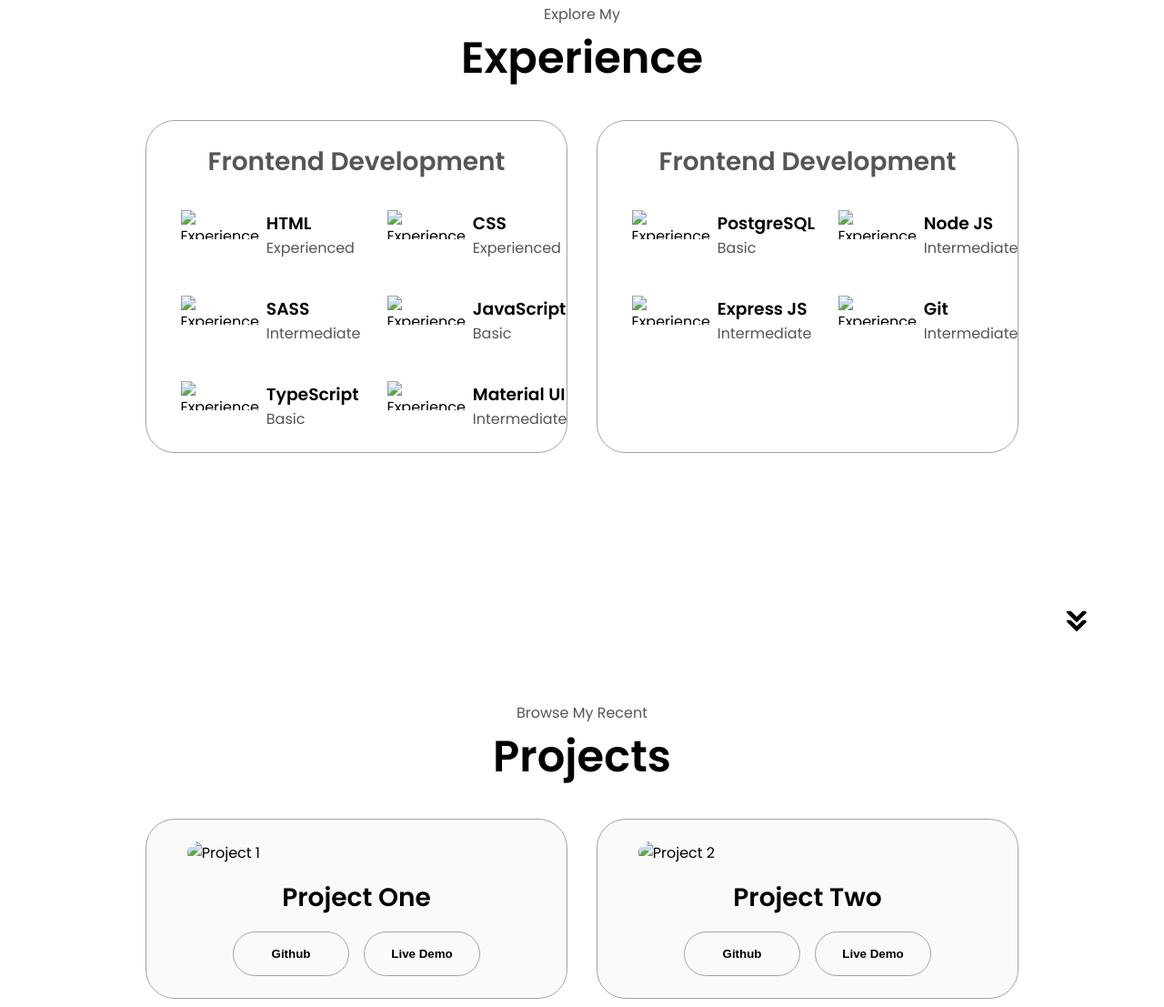
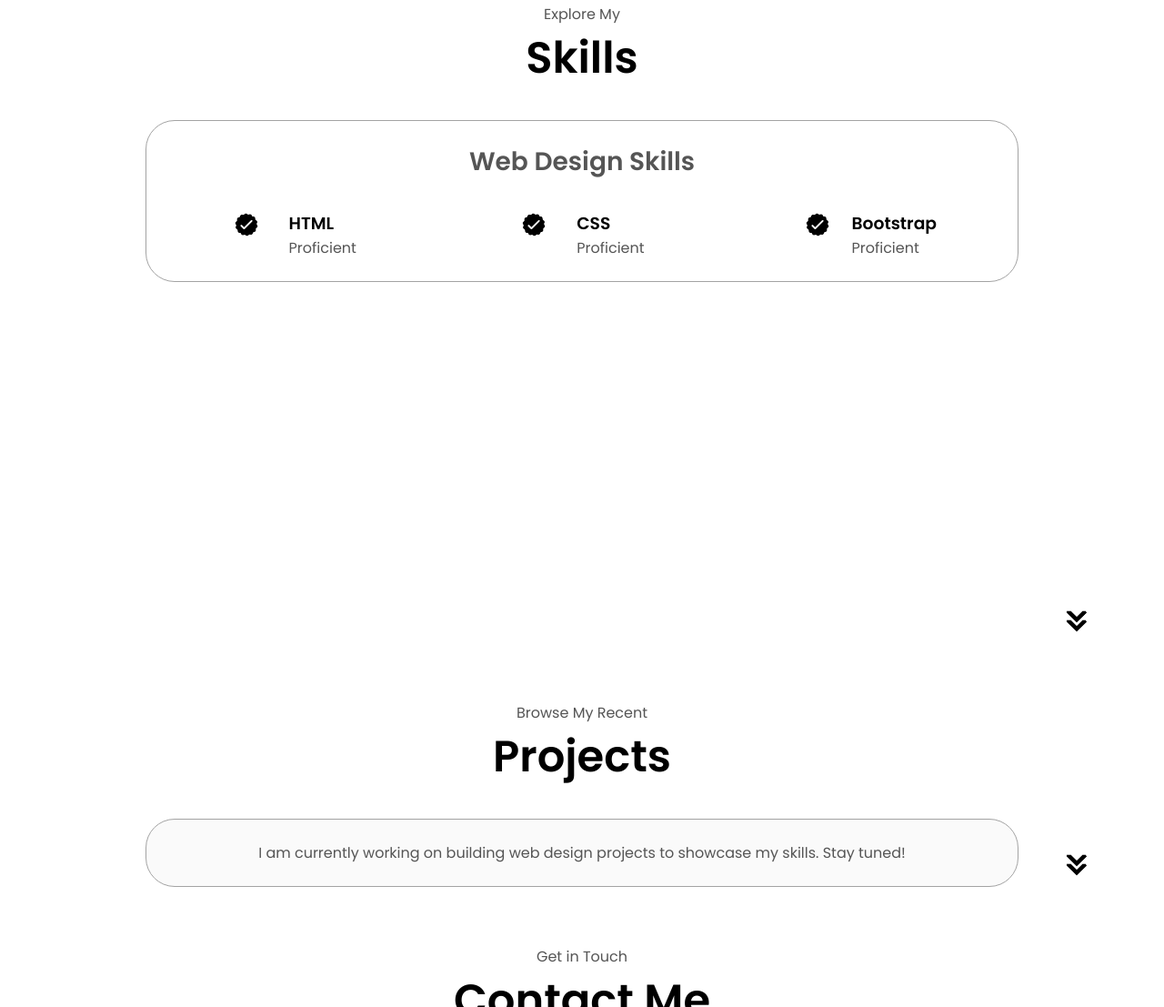
Before and after one commit to Pramila-d/Sadha-K, a plain HTML site: page index.html in a window 1280 px wide. Shown: the part 1693-2800 px from the top of the page at 91% size. Drawn offline with Linux system fonts and the light colour scheme; files whose address does not match are found by name.

Commit message:
Update index.html

```diff
--- a/index.html
+++ b/index.html
@@ -4,24 +4,24 @@
     <meta charset="UTF-8" />
     <meta http-equiv="X-UA-Compatible" content="IE=edge" />
     <meta name="viewport" content="width=device-width, initial-scale=1.0" />
-    <title>My Portfolio</title>
+    <title>Krishnika D - Portfolio</title>
     <link rel="stylesheet" href="style.css" />
     <link rel="stylesheet" href="mediaqueries.css" />
   </head>
   <body>
     <nav id="desktop-nav">
-      <div class="logo">John Doe</div>
+      <div class="logo">Krishnika D</div>
       <div>
         <ul class="nav-links">
           <li><a href="#about">About</a></li>
-          <li><a href="#experience">Experience</a></li>
+          <li><a href="#experience">Skills</a></li>
           <li><a href="#projects">Projects</a></li>
           <li><a href="#contact">Contact</a></li>
         </ul>
       </div>
     </nav>
     <nav id="hamburger-nav">
-      <div class="logo">John Doe</div>
+      <div class="logo">Krishnika D</div>
       <div class="hamburger-menu">
         <div class="hamburger-icon" onclick="toggleMenu()">
           <span></span>
@@ -30,7 +30,7 @@
         </div>
         <div class="menu-links">
           <li><a href="#about" onclick="toggleMenu()">About</a></li>
-          <li><a href="#experience" onclick="toggleMenu()">Experience</a></li>
+          <li><a href="#experience" onclick="toggleMenu()">Skills</a></li>
           <li><a href="#projects" onclick="toggleMenu()">Projects</a></li>
           <li><a href="#contact" onclick="toggleMenu()">Contact</a></li>
         </div>
@@ -38,16 +38,16 @@
     </nav>
     <section id="profile">
       <div class="section__pic-container">
-        <img src="./assets/profile-pic.png" alt="John Doe profile picture" />
+        <img src="./assets/profile-pic.png" alt="Krishnika D profile picture" />
       </div>
       <div class="section__text">
         <p class="section__text__p1">Hello, I'm</p>
-        <h1 class="title">John Doe</h1>
-        <p class="section__text__p2">Frontend Developer</p>
+        <h1 class="title">Krishnika D</h1>
+        <p class="section__text__p2">Fresher Web Designer</p>
         <div class="btn-container">
           <button
             class="btn btn-color-2"
-            onclick="window.open('./assets/resume-example.pdf')"
+            onclick="window.open('./assets/KrishnikaD_Resume.pdf')"
           >
             Download CV
           </button>
@@ -66,7 +66,7 @@
             src="./assets/github.png"
             alt="My Github profile"
             class="icon"
-            onclick="location.href='https://github.com/'"
+            onclick="location.href='https://pramila-d.github.io/Digital_portfolio/'"
           />
         </div>
       </div>
@@ -78,7 +78,7 @@
         <div class="section__pic-container">
           <img
             src="./assets/about-pic.png"
-            alt="Profile picture"
+            alt="Krishnika profile picture"
             class="about-pic"
           />
         </div>
@@ -91,7 +91,7 @@
                 class="icon"
               />
               <h3>Experience</h3>
-              <p>2+ years <br />Frontend Development</p>
+              <p>Fresher<br />Web Design</p>
             </div>
             <div class="details-container">
               <img
@@ -100,17 +100,13 @@
                 class="icon"
               />
               <h3>Education</h3>
-              <p>B.Sc. Bachelors Degree<br />M.Sc. Masters Degree</p>
+              <p>B.Sc. Computer Science<br />Bharathiyar University</p>
             </div>
           </div>
           <div class="text-container">
             <p>
-              Lorem ipsum dolor sit amet consectetur adipisicing elit. Hic quis
-              reprehenderit et laborum, rem, dolore eum quod voluptate
-              exercitationem nobis, nihil esse debitis maxime facere minus sint
-              delectus velit in eos quo officiis explicabo deleniti dignissimos.
-              Eligendi illum libero dolorum cum laboriosam corrupti quidem,
-              reiciendis ea magnam? Nulla, impedit fuga!
+              I am a passionate web designer, recently graduated with a B.Sc. in Computer Science from Bharathiyar University.
+              I enjoy creating clean, modern and responsive websites using HTML, CSS, and Bootstrap!
             </p>
           </div>
         </div>
@@ -124,11 +120,11 @@
     </section>
     <section id="experience">
       <p class="section__text__p1">Explore My</p>
-      <h1 class="title">Experience</h1>
+      <h1 class="title">Skills</h1>
       <div class="experience-details-container">
         <div class="about-containers">
           <div class="details-container">
-            <h2 class="experience-sub-title">Frontend Development</h2>
+            <h2 class="experience-sub-title">Web Design Skills</h2>
             <div class="article-container">
               <article>
                 <img
@@ -138,7 +134,7 @@
                 />
                 <div>
                   <h3>HTML</h3>
-                  <p>Experienced</p>
+                  <p>Proficient</p>
                 </div>
               </article>
               <article>
@@ -149,7 +145,7 @@
                 />
                 <div>
                   <h3>CSS</h3>
-                  <p>Experienced</p>
+                  <p>Proficient</p>
                 </div>
               </article>
               <article>
@@ -159,90 +155,8 @@
                   class="icon"
                 />
                 <div>
-                  <h3>SASS</h3>
-                  <p>Intermediate</p>
-                </div>
-              </article>
-              <article>
-                <img
-                  src="./assets/checkmark.png"
-                  alt="Experience icon"
-                  class="icon"
-                />
-                <div>
-                  <h3>JavaScript</h3>
-                  <p>Basic</p>
-                </div>
-              </article>
-              <article>
-                <img
-                  src="./assets/checkmark.png"
-                  alt="Experience icon"
-                  class="icon"
-                />
-                <div>
-                  <h3>TypeScript</h3>
-                  <p>Basic</p>
-                </div>
-              </article>
-              <article>
-                <img
-                  src="./assets/checkmark.png"
-                  alt="Experience icon"
-                  class="icon"
-                />
-                <div>
-                  <h3>Material UI</h3>
-                  <p>Intermediate</p>
-                </div>
-              </article>
-            </div>
-          </div>
-          <div class="details-container">
-            <h2 class="experience-sub-title">Frontend Development</h2>
-            <div class="article-container">
-              <article>
-                <img
-                  src="./assets/checkmark.png"
-                  alt="Experience icon"
-                  class="icon"
-                />
-                <div>
-                  <h3>PostgreSQL</h3>
-                  <p>Basic</p>
-                </div>
-              </article>
-              <article>
-                <img
-                  src="./assets/checkmark.png"
-                  alt="Experience icon"
-                  class="icon"
-                />
-                <div>
-                  <h3>Node JS</h3>
-                  <p>Intermediate</p>
-                </div>
-              </article>
-              <article>
-                <img
-                  src="./assets/checkmark.png"
-                  alt="Experience icon"
-                  class="icon"
-                />
-                <div>
-                  <h3>Express JS</h3>
-                  <p>Intermediate</p>
-                </div>
-              </article>
-              <article>
-                <img
-                  src="./assets/checkmark.png"
-                  alt="Experience icon"
-                  class="icon"
-                />
-                <div>
-                  <h3>Git</h3>
-                  <p>Intermediate</p>
+                  <h3>Bootstrap</h3>
+                  <p>Proficient</p>
                 </div>
               </article>
             </div>
@@ -262,75 +176,10 @@
       <div class="experience-details-container">
         <div class="about-containers">
           <div class="details-container color-container">
-            <div class="article-container">
-              <img
-                src="./assets/project-1.png"
-                alt="Project 1"
-                class="project-img"
-              />
-            </div>
-            <h2 class="experience-sub-title project-title">Project One</h2>
-            <div class="btn-container">
-              <button
-                class="btn btn-color-2 project-btn"
-                onclick="location.href='https://github.com/'"
-              >
-                Github
-              </button>
-              <button
-                class="btn btn-color-2 project-btn"
-                onclick="location.href='https://github.com/'"
-              >
-                Live Demo
-              </button>
-            </div>
-          </div>
-          <div class="details-container color-container">
-            <div class="article-container">
-              <img
-                src="./assets/project-2.png"
-                alt="Project 2"
-                class="project-img"
-              />
-            </div>
-            <h2 class="experience-sub-title project-title">Project Two</h2>
-            <div class="btn-container">
-              <button
-                class="btn btn-color-2 project-btn"
-                onclick="location.href='https://github.com/'"
-              >
-                Github
-              </button>
-              <button
-                class="btn btn-color-2 project-btn"
-                onclick="location.href='https://github.com/'"
-              >
-                Live Demo
-              </button>
-            </div>
-          </div>
-          <div class="details-container color-container">
-            <div class="article-container">
-              <img
-                src="./assets/project-3.png"
-                alt="Project 3"
-                class="project-img"
-              />
-            </div>
-            <h2 class="experience-sub-title project-title">Project Three</h2>
-            <div class="btn-container">
-              <button
-                class="btn btn-color-2 project-btn"
-                onclick="location.href='https://github.com/'"
-              >
-                Github
-              </button>
-              <button
-                class="btn btn-color-2 project-btn"
-                onclick="location.href='https://github.com/'"
-              >
-                Live Demo
-              </button>
+            <div class="article-container placeholder-project">
+              <p>
+                I am currently working on building web design projects to showcase my skills. Stay tuned!
+              </p>
             </div>
           </div>
         </div>
@@ -352,7 +201,25 @@
             alt="Email icon"
             class="icon contact-icon email-icon"
           />
-          <p><a href="mailto:examplemail@gmail.com">Example@gmail.com</a></p>
+          <p><a href="mailto:luvlygurldk@gmail.com">luvlygurldk@gmail.com</a></p>
+        </div>
+        <div class="contact-info-container">
+          <img
+            src="./assets/phone.png"
+            alt="Phone icon"
+            class="icon contact-icon"
+          />
+          <p><a href="tel:+919944664341">9944664341</a></p>
+        </div>
+        <div class="contact-info-container">
+          <img
+            src="./assets/github.png"
+            alt="GitHub icon"
+            class="icon contact-icon"
+            onclick="location.href='https://pramila-d.github.io/Digital_portfolio/'"
+            style="cursor: pointer;"
+          />
+          <p><a href="https://pramila-d.github.io/Digital_portfolio/" target="_blank" rel="noopener noreferrer">GitHub Profile</a></p>
         </div>
         <div class="contact-info-container">
           <img
@@ -360,7 +227,7 @@
             alt="LinkedIn icon"
             class="icon contact-icon"
           />
-          <p><a href="https://www.linkedin.com">LinkedIn</a></p>
+          <p><a href="https://linkedin.com">LinkedIn</a></p>
         </div>
       </div>
     </section>
@@ -369,13 +236,13 @@
         <div class="nav-links-container">
           <ul class="nav-links">
             <li><a href="#about">About</a></li>
-            <li><a href="#experience">Experience</a></li>
+            <li><a href="#experience">Skills</a></li>
             <li><a href="#projects">Projects</a></li>
             <li><a href="#contact">Contact</a></li>
           </ul>
         </div>
       </nav>
-      <p>Copyright &#169; 2023 John Doe. All Rights Reserved.</p>
+      <p>Copyright &#169; 2025 Krishnika D. All Rights Reserved.</p>
     </footer>
     <script src="script.js"></script>
   </body>
```
